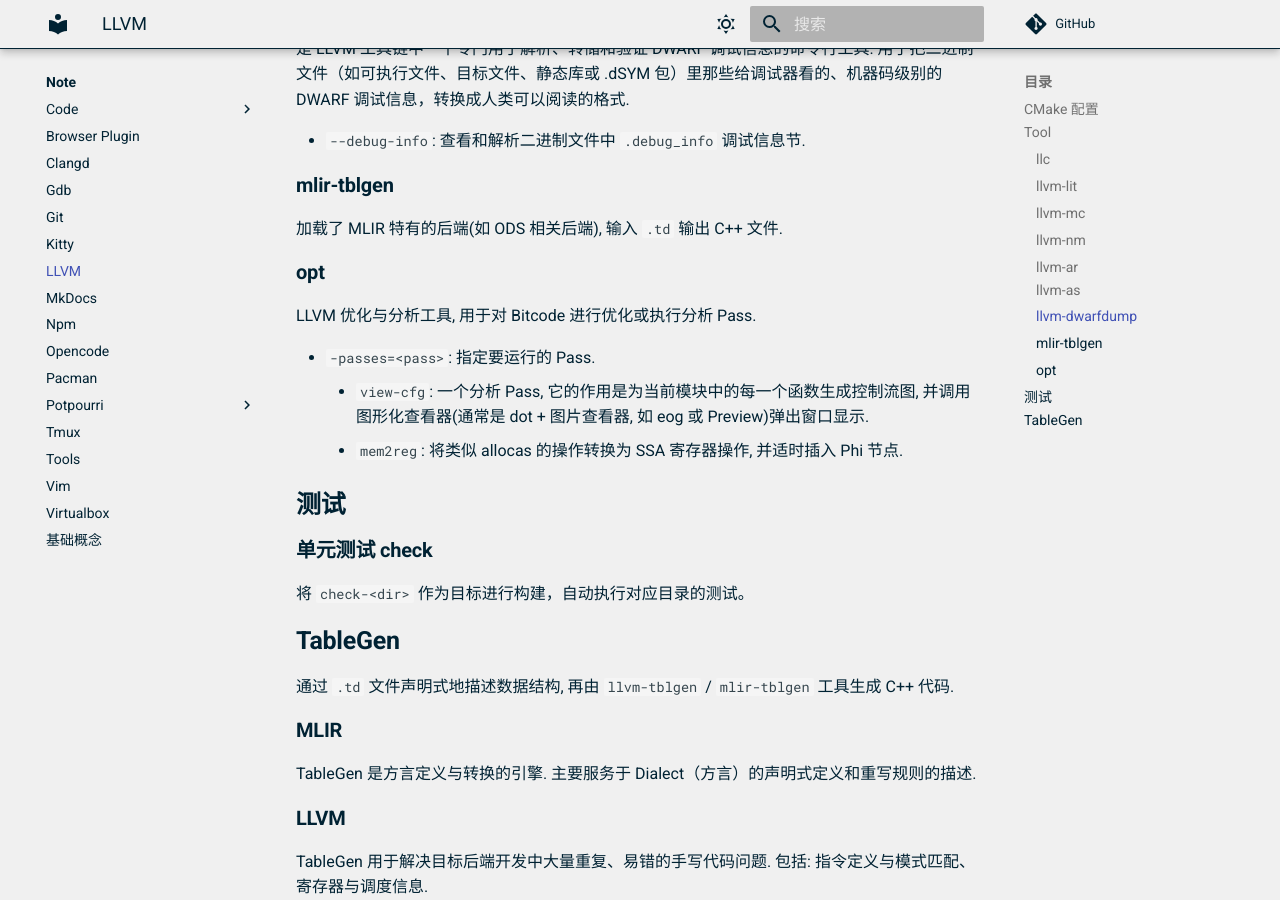
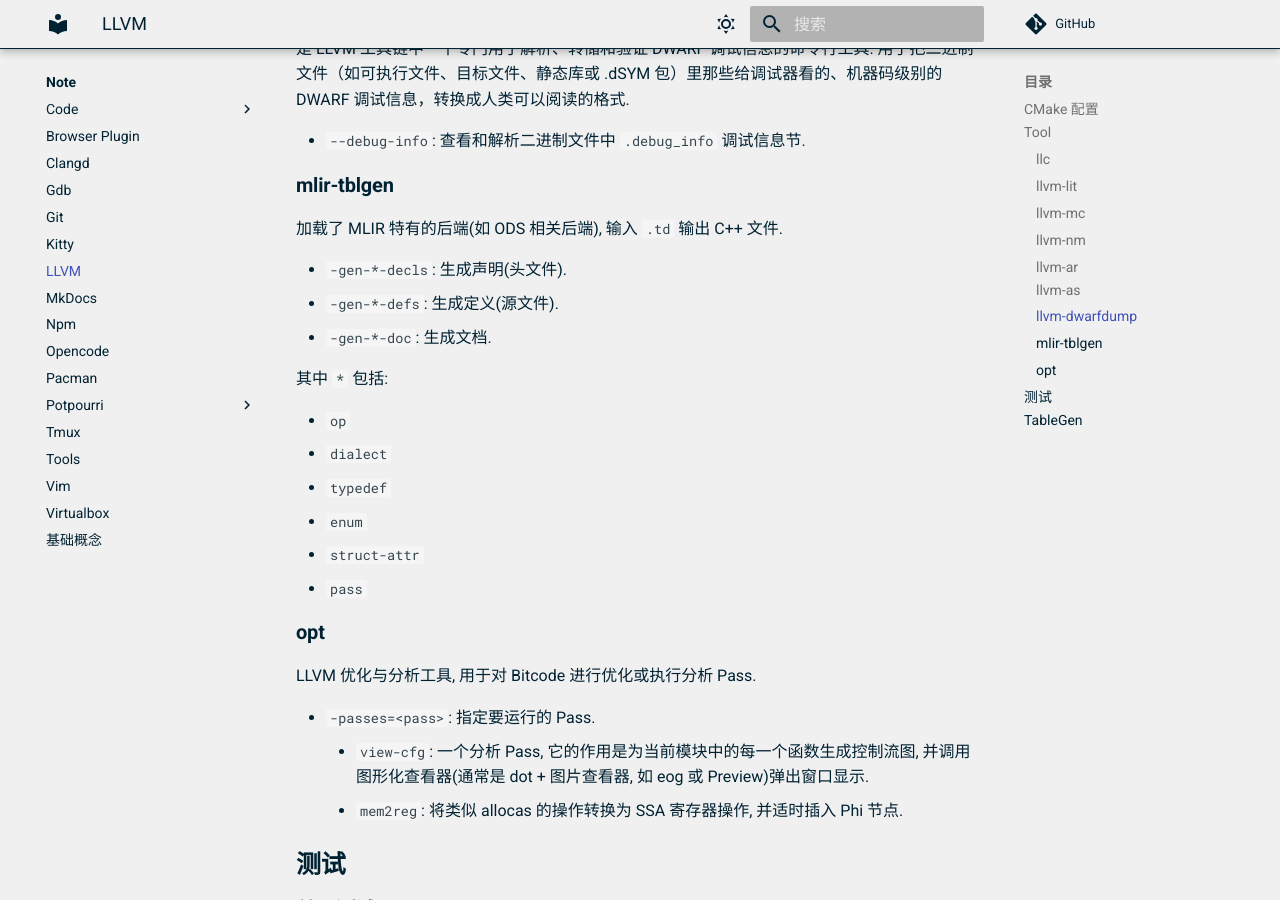
Before and after one commit to Wijkqwe/Wijkqwe.github.io, an MkDocs documentation site: the page built from docs/note/llvm.md, in a window 1280 px wide and 900 px high, scrolled down 1499 px. Built offline with MkDocs 1.6.1 and Material for MkDocs 9.7.7, drawn with Linux system fonts in a browser that asks for light colours; comment, search, counter and statistics services are not loaded.

Commit message:
[note][llvm]

```diff
--- a/docs/note/llvm.md
+++ b/docs/note/llvm.md
@@ -60,6 +60,19 @@
 
 加载了 MLIR 特有的后端(如 ODS 相关后端), 输入 `.td` 输出 C++ 文件.
 
+- `-gen-*-decls`: 生成声明(头文件).
+- `-gen-*-defs`: 生成定义(源文件).
+- `-gen-*-doc`: 生成文档.
+
+其中 `*` 包括:
+
+- `op`
+- `dialect`
+- `typedef`
+- `enum`
+- `struct-attr`
+- `pass`
+
 ### opt
 
 LLVM 优化与分析工具, 用于对 Bitcode 进行优化或执行分析 Pass.
```
